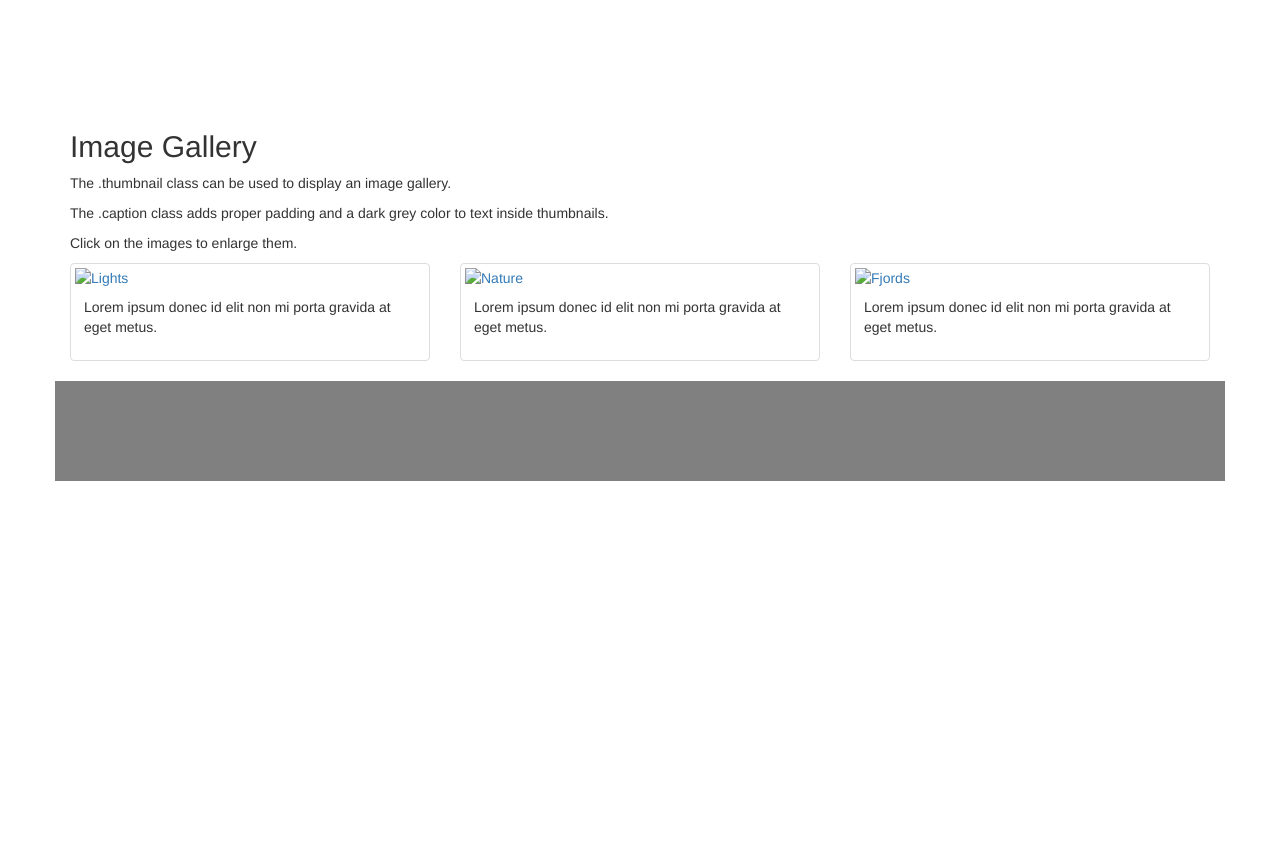
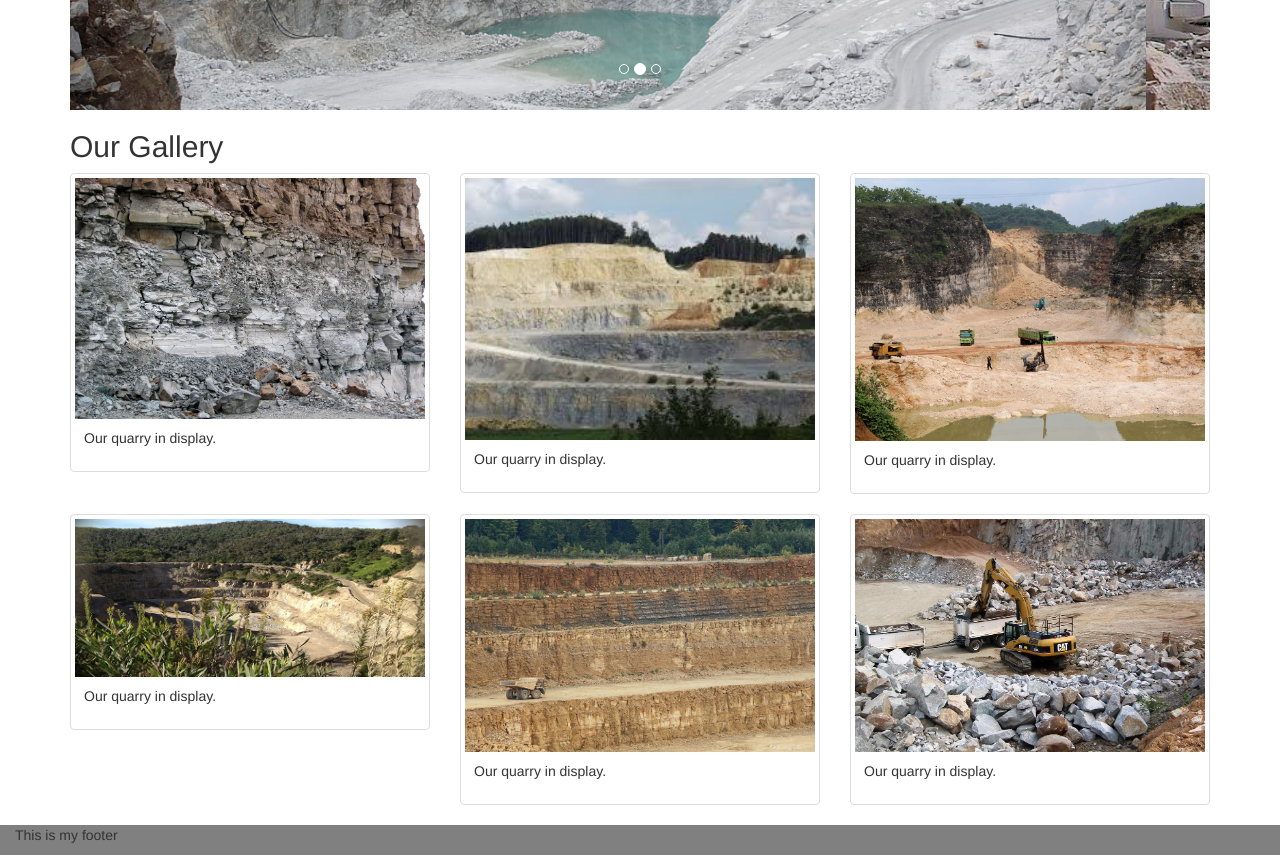
Before and after one commit to Knorgias/Algem, a plain HTML site: page index.html in a window 1280 px wide. Shown: the part 940-1795 px from the top of the page. Before the commit the page ends 1421 px from the top, so only its background shows below. Drawn offline with nearby package versions, Linux system fonts and the light colour scheme.

Commit message:
added images to carousel and gallery + minor css upgrades

```diff
--- a/css/index-style.css
+++ b/css/index-style.css
@@ -3,14 +3,24 @@
 }
 
 .description-container {
+  border: 15px solid #FFFFFF;
+  height: 500px;
+  color: white;
+  background-image: url("../images/marble-bg.jpg");
+}
+
+.carousel-inner {
+  width:100;
   height: 500px;
 }
 
-.carousel-container {
-  height: 500px;
+.carousel-container img{
+  max-width: 100%;
+  max-height: 100%;
 }
 
 .footer-container {
-  height: 100px;
+  height: auto;
+  width: 100%;
   background-color: grey;
 }
--- a/index.html
+++ b/index.html
@@ -37,7 +37,6 @@
 
     <!-- Start of Carousel Section-->
     <div class="container carousel-container">
-      <h2>Carousel Example</h2>
       <div id="myCarousel" class="carousel slide" data-ride="carousel">
         <!-- Indicators -->
         <ol class="carousel-indicators">
@@ -50,7 +49,7 @@
         <div class="carousel-inner">
 
           <div class="item active">
-            <img src="la.jpg" alt="Los Angeles" style="width:100%;">
+            <img src="./images/quarry1.jpg" alt="Quarry 1">
             <div class="carousel-caption">
               <h3>Header of Image 1</h3>
               <p>Image 1!</p>
@@ -58,7 +57,7 @@
           </div>
 
           <div class="item">
-            <img src="chicago.jpg" alt="Chicago" style="width:100%;">
+            <img src="./images/quarry2.jpg" alt="Quarry 2">
             <div class="carousel-caption">
               <h3>Header of Image 2</h3>
               <p>Image 2!</p>
@@ -66,7 +65,7 @@
           </div>
 
           <div class="item">
-            <img src="ny.jpg" alt="New York" style="width:100%;">
+            <img src="./images/quarry3.jpg" alt="Quarry 3">
             <div class="carousel-caption">
               <h3>Header of Image 3</h3>
               <p>Image 3!</p>
@@ -90,47 +89,84 @@
 
     <!-- Start of Gallery Section-->
     <div class="container gallery-container">
-      <h2>Image Gallery</h2>
-      <p>The .thumbnail class can be used to display an image gallery.</p>
-      <p>The .caption class adds proper padding and a dark grey color to text inside thumbnails.</p>
-      <p>Click on the images to enlarge them.</p>
+      <h2>Our Gallery</h2>
+
+      <!-- Start of first row -->
       <div class="row">
         <div class="col-md-4">
           <div class="thumbnail">
-            <a href="/w3images/lights.jpg" target="_blank">
-              <img src="/w3images/lights.jpg" alt="Lights" style="width:100%">
+            <a href="./images/quarry4.jpg" target="_blank">
+              <img src="./images/quarry4.jpg" alt="Quarry 4" style="width:100%">
               <div class="caption">
-                <p>Lorem ipsum donec id elit non mi porta gravida at eget metus.</p>
+                <p>Our quarry in display.</p>
               </div>
             </a>
           </div>
         </div>
         <div class="col-md-4">
           <div class="thumbnail">
-            <a href="/w3images/nature.jpg" target="_blank">
-              <img src="/w3images/nature.jpg" alt="Nature" style="width:100%">
+            <a href="./images/quarry5.jpg" target="_blank">
+              <img src="./images/quarry5.jpg" alt="Quarry 5" style="width:100%">
               <div class="caption">
-                <p>Lorem ipsum donec id elit non mi porta gravida at eget metus.</p>
+                <p>Our quarry in display.</p>
               </div>
             </a>
           </div>
         </div>
         <div class="col-md-4">
           <div class="thumbnail">
-            <a href="/w3images/fjords.jpg" target="_blank">
-              <img src="/w3images/fjords.jpg" alt="Fjords" style="width:100%">
+            <a href="./images/quarry6.jpg" target="_blank">
+              <img src="./images/quarry6.jpg" alt="Quarry6" style="width:100%">
               <div class="caption">
-                <p>Lorem ipsum donec id elit non mi porta gravida at eget metus.</p>
+                <p>Our quarry in display.</p>
               </div>
             </a>
           </div>
         </div>
       </div>
+      <!--End of first row -->
+
+      <!-- Start of second row -->
+      <div class="row">
+        <div class="col-md-4">
+          <div class="thumbnail">
+            <a href="./images/quarry7.jpg" target="_blank">
+              <img src="./images/quarry7.jpg" alt="Quarry 7" style="width:100%">
+              <div class="caption">
+                <p>Our quarry in display.</p>
+              </div>
+            </a>
+          </div>
+        </div>
+        <div class="col-md-4">
+          <div class="thumbnail">
+            <a href="./images/quarry8.jpg" target="_blank">
+              <img src="./images/quarry8.jpg" alt="Quarry 8" style="width:100%">
+              <div class="caption">
+                <p>Our quarry in display.</p>
+              </div>
+            </a>
+          </div>
+        </div>
+        <div class="col-md-4">
+          <div class="thumbnail">
+            <a href="./images/quarry9.jpg" target="_blank">
+              <img src="./images/quarry9.jpg" alt="Quarry9" style="width:100%">
+              <div class="caption">
+                <p>Our quarry in display.</p>
+              </div>
+            </a>
+          </div>
+        </div>
+      </div>
+      <!-- End of second row -->
     </div>
     <!-- End of Gallery Section-->
 
     <!-- Start of Footer Section-->
-    <div class="container footer-container"></div>
+    <div class="container footer-container">
+      <p>This is my footer</p>
+    </div>
     <!-- End of Footer Section-->
   </body>
 </html>
```
Also changed, not shown: images/marble-bg.jpg (added), images/quarry1.jpg (added), images/quarry10.jpg (added), images/quarry111.jpg (added), images/quarry12.jpg (added), images/quarry2.jpg (added), images/quarry3.jpg (added), images/quarry4.jpg (added), images/quarry5.jpg (added), images/quarry6.jpg (added), images/quarry7.jpg (added), images/quarry8.jpg (added), images/quarry9.jpg (added).
